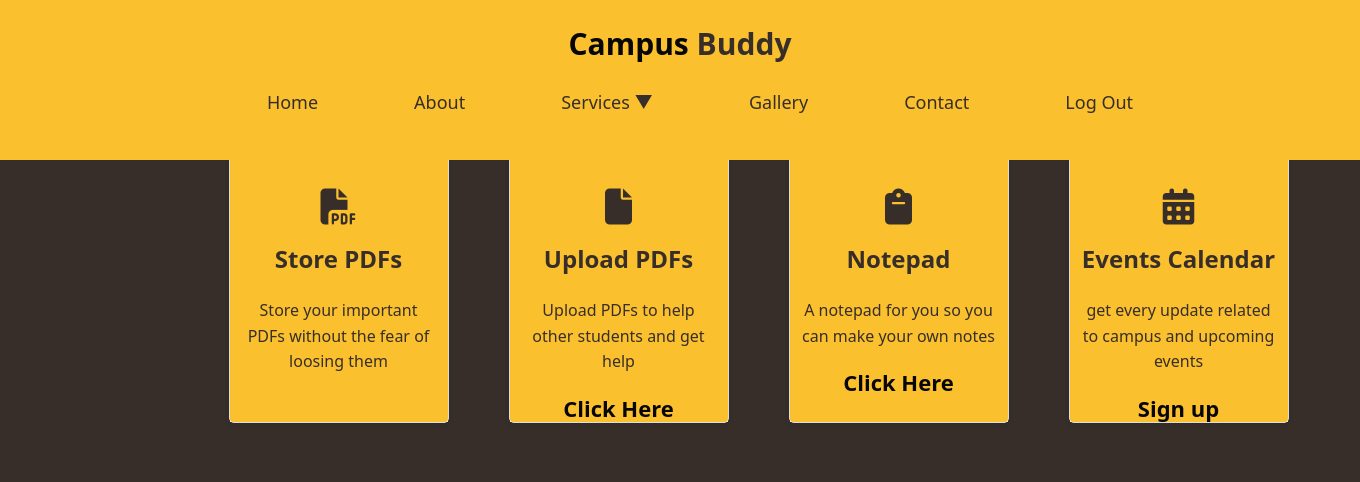
After one commit to AhyanAslam/PROJECT, a Flask app: page /landing in a window 1360 px wide. The commit adds this page. Shown: the top 482 px of the page. Run offline with Flask 3, Linux system fonts and the light colour scheme.

Commit message:
added landing page

```diff
--- a/app.py
+++ b/app.py
@@ -4,14 +4,14 @@ import os
 
 app = Flask(__name__)
 
-@app.route('/')
-def index():
+@app.route('/home' ,  methods=["GET", "POST"])
+def home():
     return render_template('index.html')
 
 if __name__ == '_main_':
     app.run(debug=True)
 
-app = Flask(__name__)  #initializing flask
+#app = Flask(__name__)  #initializing flask
 app.secret_key = "supersecretkey"  #requirement for using flash
 
 USER_DATA_FILE="users.json"  # file for storing users id password
@@ -33,9 +33,9 @@ def save_users(users):
 
 # rendered home page
 @app.route('/')
-@app.route('/home')
-def home():
-    return render_template('index.html')
+@app.route('/landing')
+def landing():
+    return render_template('landingpage.html')
 
 # rendered login page, checking user id and password
 @app.route('/signin', methods=["GET", "POST"])
@@ -50,7 +50,7 @@ def signin():
             # todo, python m localStorage ks trh use krte, wo dekho phrle
             # yhn pr localStorage m data save krdo, mtlb us user ko
             # aur phr navbar m dekho k localStorage m agar user hai to navbar m signup , signin ko remove krke logut button show krdo, phr agar s logout pr click kre to logut api cll krwado, usme localStorage s data remove krdo
-            return redirect("/home")  # ✅ Redirect to home page
+            return redirect("/landing")  # ✅ Redirect to home page
         else:
             flash("Invalid User ID or Password.")  # Show error message
 
--- a/templates/index.html
+++ b/templates/index.html
@@ -24,8 +24,8 @@
               <div class="dropdown">
                 <a href="#service">Services ▼</a>
                 <div class="dropdown-content">
-                  <a href="/viewnotes">Saved Notes</a>
-                  <a href="/notepad">Notepad</a>
+                  <a href="#">Saved Notes</a>
+                  <a href="#">Notepad</a>
                   <a href="#">Upload Notes</a>
                   <a href="#">Upcoming Events</a>
                 </div>
--- /dev/null
+++ b/templates/landingpage.html
@@ -0,0 +1,94 @@
+<!DOCTYPE html>
+<html lang="en">
+
+<head>
+    <meta charset="UTF-8">
+    <meta http-equiv="X-UA-Compatible" content="IE=edge">
+    <meta name="viewport" content="width=device-width, initial-scale=1.0">
+    <link rel="stylesheet" href="{{ url_for('static', filename='style.css') }}">
+    <link href="https://cdnjs.cloudflare.com/ajax/libs/font-awesome/6.5.0/css/all.min.css" rel="stylesheet" />
+    <title>Campus Buddy</title>
+</head>
+
+<body>
+    <!--Header Section Code-->
+    <header>
+        <header class="header">
+            <div>
+                <a href="#home" class="logo">Campus <span>Buddy</span></a>
+                <nav>
+                    <ul class="navbar">
+                        <li><a href="#home">Home</a></li>
+                        <li><a href="#about">About</a></li>
+                        <li>
+                            <div class="dropdown">
+                                <a href="#service">Services ▼</a>
+                                <div class="dropdown-content">
+                                    <a href="/viewnotes">Saved Notes</a>
+                                    <a href="/notepad">Notepad</a>
+                                    <a href="#">Upload Notes</a>
+                                    <a href="#">Upcoming Events</a>
+                                </div>
+                            </div>
+                        </li>
+                        <li><a href="#gallery">Gallery</a></li>
+                        <li><a href="#contact">Contact</a></li>
+                    </ul>
+                    <form action="/home" method="POST" >
+                        <div class="navbar">
+                            <a href="/home" class="navbar">Log Out</a>
+                          </div>
+                    </form>
+
+                </nav>
+            </div>
+        </header>
+    </header>
+    <!--Service Section Code-->
+
+    <section class="service" id="service">
+        <div class="services">
+            <h2 class="servicesmainheading">Our Services</h2>
+            <div class="content">
+                <div class="cards">
+                    <div class="card">
+                        <div class="sbox">
+                            <i class="fa-solid fa-file-pdf"></i>
+                            <h3>Store PDFs</h3>
+                            <p>Store your important PDFs without the fear of loosing them</p>
+                            <a href=""></a>
+                        </div>
+                    </div>
+                    <div class="card">
+                        <div class="sbox">
+                            <i class="fa-solid fa-file"></i>
+                            <h3>Upload PDFs</h3>
+                            <p>Upload PDFs to help other students and get help</p>
+                            <a href="#">Click Here</a>
+                        </div>
+                    </div>
+                    <div class="card">
+                        <div class="sbox">
+                            <i class="fa-solid fa-clipboard"></i>
+                            <h3>Notepad</h3>
+                            <p>A notepad for you so you can make your own notes</p>
+                            <a href="/notepad">Click Here</a>
+                        </div>
+                    </div>
+                    <div class="card">
+                        <div class="sbox">
+                            <i class="fa-solid fa-calendar-days"></i>
+                            <h3>Events Calendar</h3>
+                            <p>get every update related to campus and upcoming events</p>
+                            <a href="#"> Sign up </a>
+                        </div>
+                    </div>
+                </div>
+            </div>
+        </div>
+    </section>
+
+
+</body>
+
+</html>
--- a/templates/register.html
+++ b/templates/register.html
@@ -34,7 +34,7 @@
         <label for="password">PASSWORD</label>
         <input type="password" id="password" name="password" placeholder="ENTER PASSWORD" required />
       </div>
-      <button type="submit" class="btn">Login</button>
+      <button type="submit" class="btn">Sign Up</button>
 
       <div class="register-link">
         <p>
--- a/templates/signin.html
+++ b/templates/signin.html
@@ -70,7 +70,7 @@
         <label for="password">PASSWORD</label>
         <input type="password" id="password" name="password" placeholder="ENTER PASSWORD" required />
       </div>
-      <button type="submit" class="btn">Login</button>
+      <button type="submit" class="btn">Sign In</button>
 
       <div class="register-link">
         <p>
```
Also changed, not shown: users.json (+8 -0 lines).
